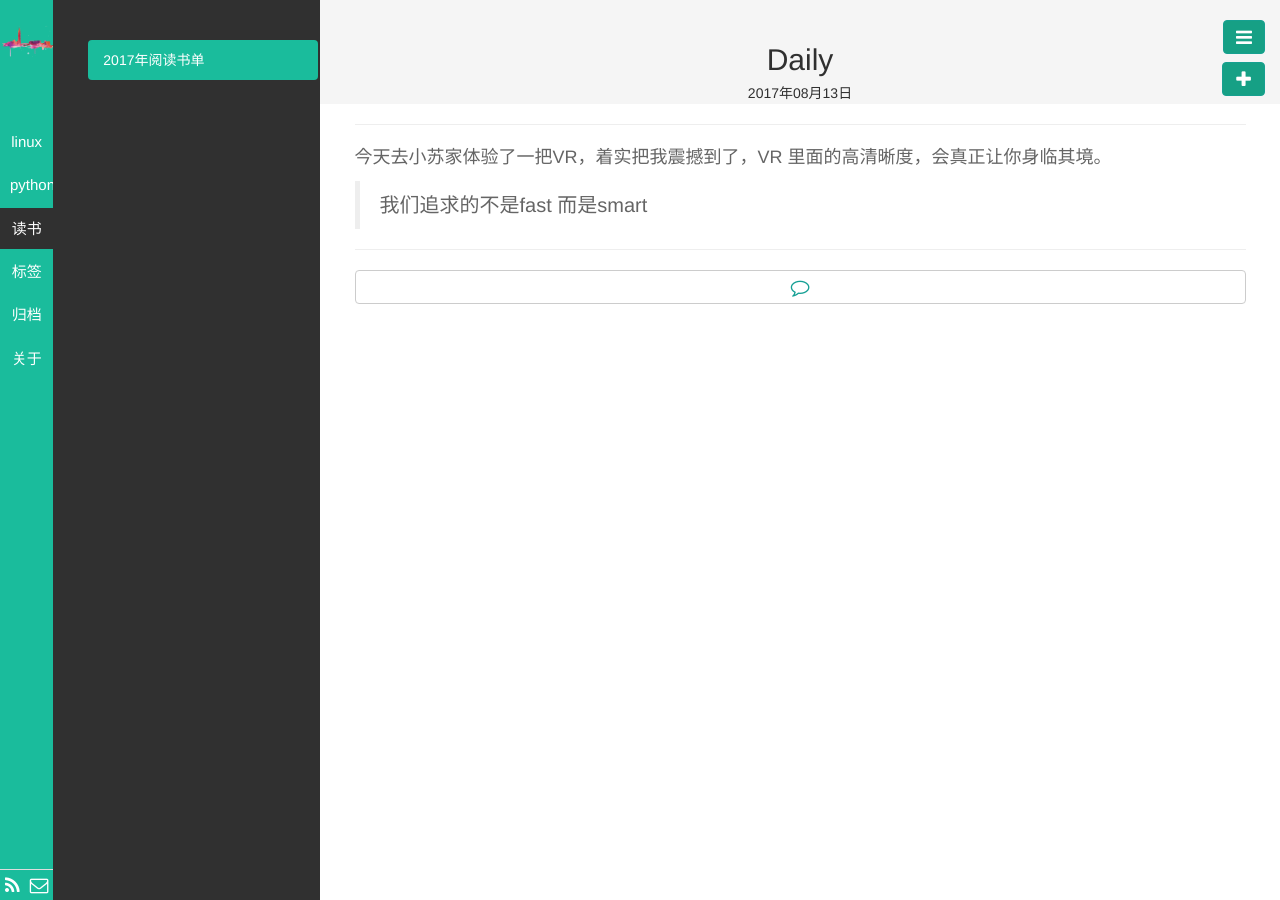
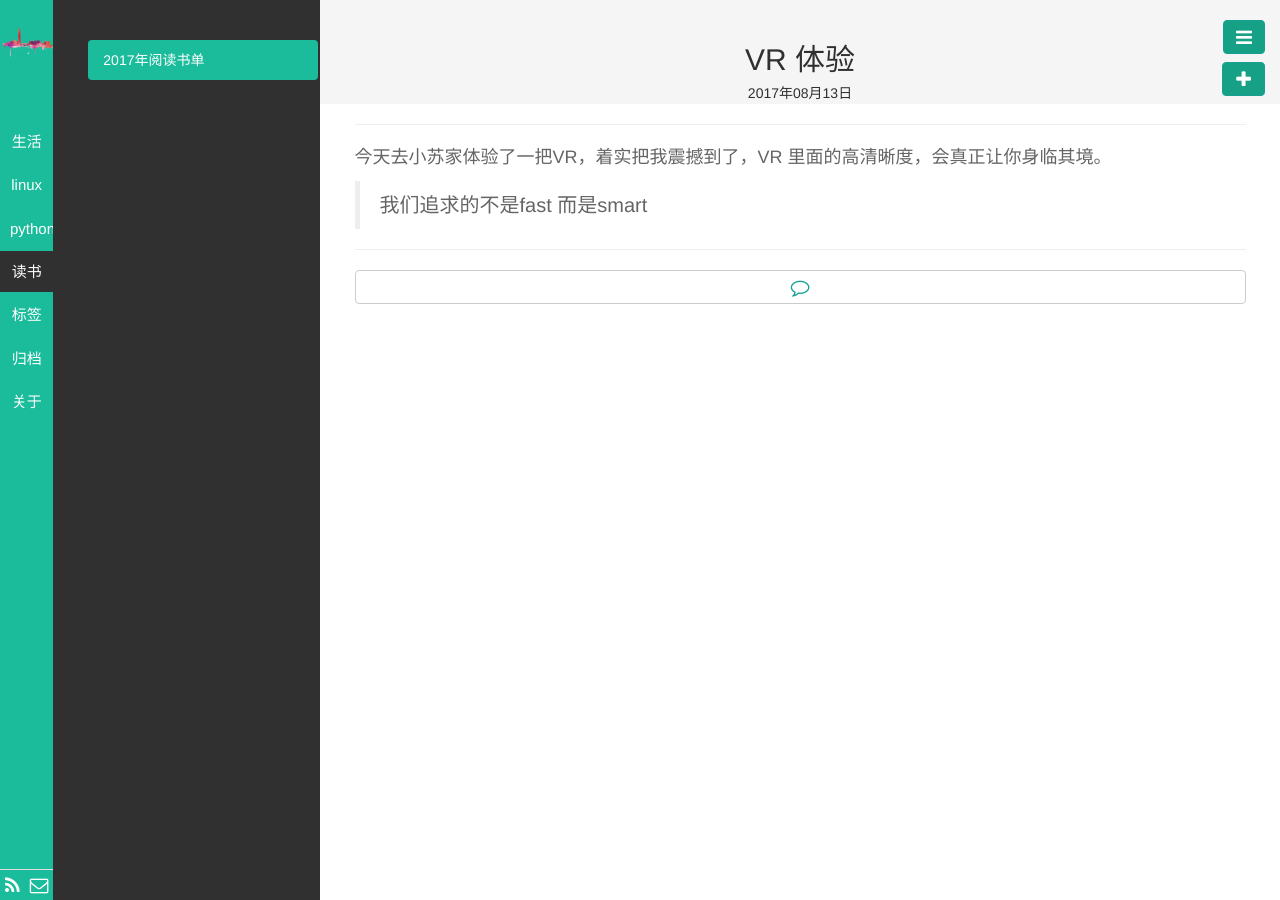
Before and after one commit to Longhaier/longhaier.github.io, a Jekyll site: the page built from _posts/ 生活/2017-08-13-daily.md, in a window 1280 px wide. Built offline with Jekyll 4.4.1, drawn with Linux system fonts in a browser that asks for light colours; our own code applies the rules of GitHub Pages for plain Markdown files.

Commit message:
Update 2017-08-13-daily.md

```diff
--- a/_posts/ 生活/2017-08-13-daily.md
+++ b/_posts/ 生活/2017-08-13-daily.md
@@ -1,2 +1,12 @@
+---
+layout: post
+title: VR 体验
+category: 生活
+tags: 生活
+keywords:
+description:
+---
+
+
 今天去小苏家体验了一把VR，着实把我震撼到了，VR 里面的高清晰度，会真正让你身临其境。
 >我们追求的不是fast 而是smart
```
